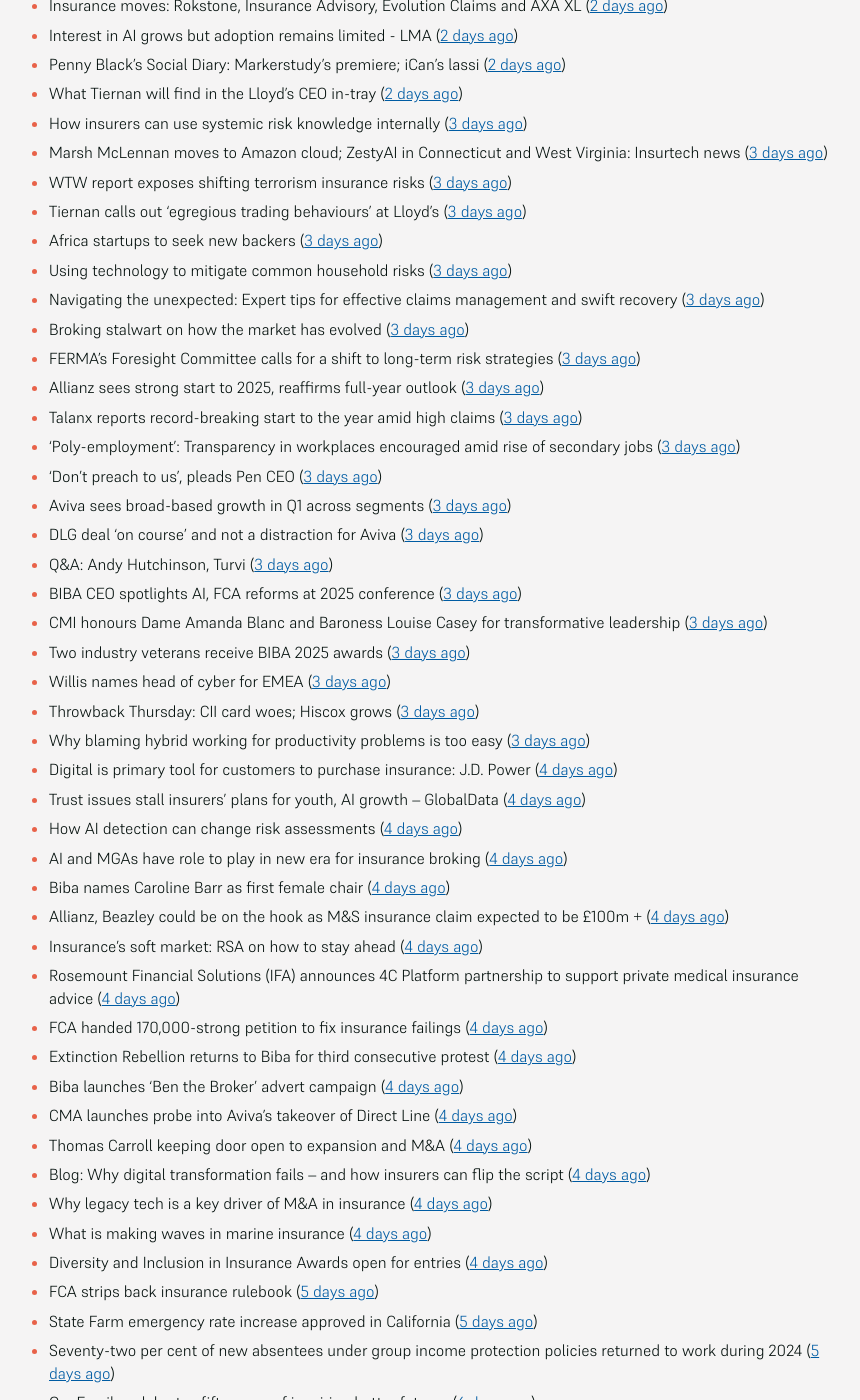
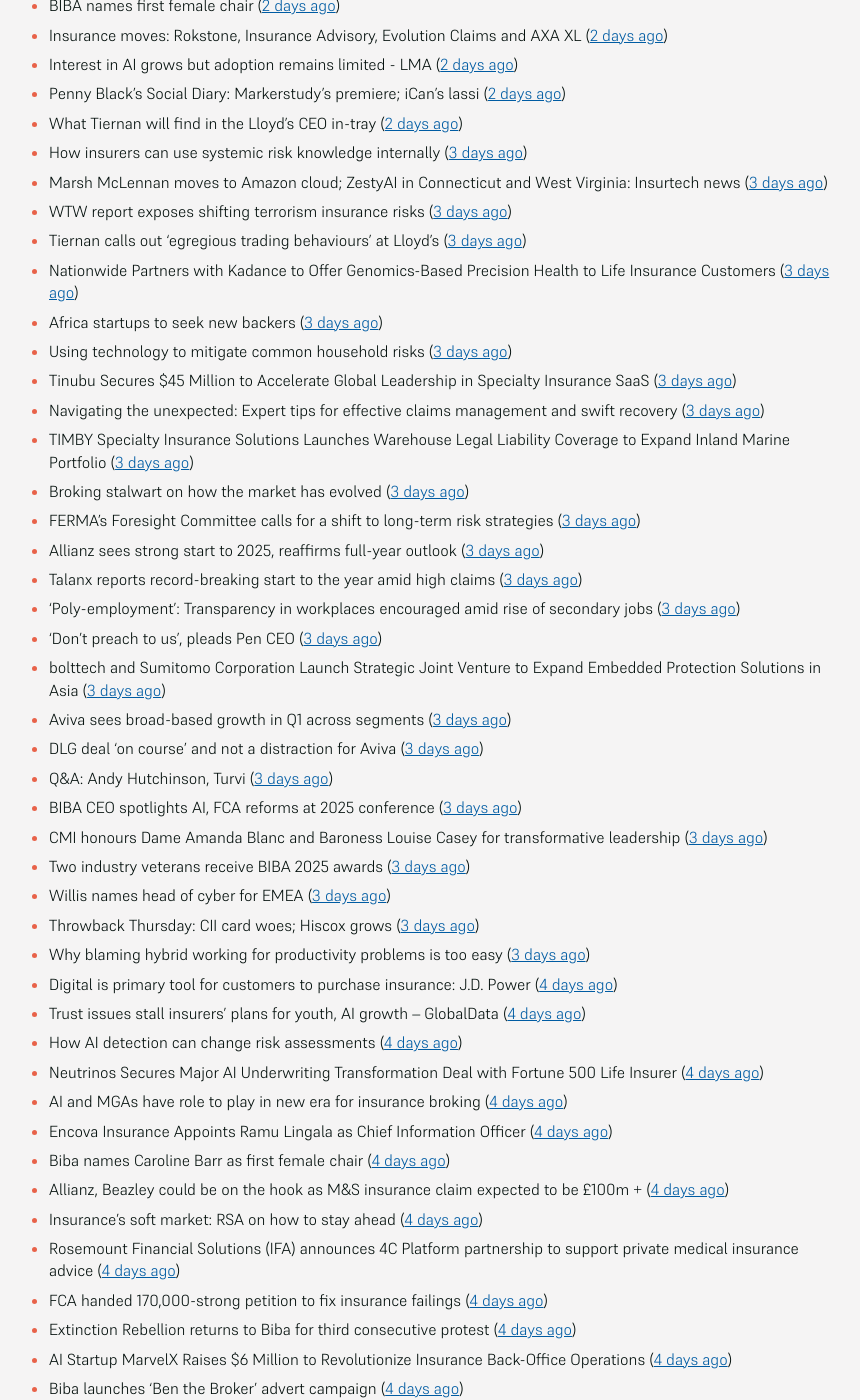
Before and after one commit to mat-0/feeds.thechels.uk, a Jekyll site: the page built from index.md, in a window 1280 px wide and 1400 px high, scrolled down 2000 px. Shown: the whole window, without its empty margins (215-1075 px from the left). Built offline with Jekyll 4.4.1, drawn with Linux system fonts in a browser that asks for light colours; some of the changed text lies outside the part shown.

Commit message:
New Feed

```diff
--- a/index.md
+++ b/index.md
@@ -8,7 +8,7 @@ description: Latest Updates
 [Get this as an RSS feed](/feed.rss)
 
 <!-- news_marker starts -->
-- Mexican Navy Ship Hits Brooklyn Bridge, Killing Two on Crew ([2 hours ago](https://www.insurancejournal.com/news/east/2025/05/18/824166.htm))
+- Mexican Navy Ship Hits Brooklyn Bridge, Killing Two on Crew ([3 hours ago](https://www.insurancejournal.com/news/east/2025/05/18/824166.htm))
 - Pairing Parametric and Standard Insurance Will Become More Common: East Carolina University Students ([4 hours ago](https://www.insurancejournal.com/magazines/mag-features/2025/05/19/823760.htm))
 - Distracted Drivers Are Overconfident; 20% Still Texting While Driving ([4 hours ago](https://www.insurancejournal.com/magazines/mag-features/2025/05/19/823759.htm))
 - Trouble Brewing? 6 New Risks for Winery and Brewery Clients ([4 hours ago](https://www.insurancejournal.com/magazines/mag-features/2025/05/19/823758.htm))
@@ -47,6 +47,7 @@ description: Latest Updates
 - Concirrus appoints O’Reilly to drive AI product innovation & business growth ([2 days ago](https://www.reinsurancene.ws/concirrus-appoints-oreilly-to-drive-ai-product-innovation-business-growth/))
 - Mental Health is Affecting One in Nine of Working Brits ([2 days ago](https://insurance-edge.net/2025/05/16/mental-health-is-affecting-one-in-nine-of-working-brits/))
 - US P&C industry achieves best underwriting result in over a decade in 2024: Triple-I ([2 days ago](https://www.reinsurancene.ws/us-pc-industry-achieves-best-underwriting-result-in-over-a-decade-in-2024-triple-i/))
+- Cable Insurance Teams Up with TruckerCloud to Enhance Telematics Capabilities ([2 days ago](https://www.insurtechinsights.com/cable-insurance-teams-up-with-truckercloud-to-enhance-telematics-capabilities/))
 - Marsh McLennan stockholders re-elect full slate of Board of Directors ([2 days ago](https://www.reinsurancene.ws/marsh-mclennan-stockholders-re-elect-full-slate-of-board-of-directors/))
 - McLarens aims for net zero by 2050 ([2 days ago](https://www.postonline.co.uk/news/7957770/mclarens-aims-for-net-zero-by-2050))
 - Cyber threats and contract weaknesses dominate supply chain risk agenda in 2025: WTW ([2 days ago](https://www.reinsurancene.ws/cyber-threats-and-contract-weaknesses-dominate-supply-chain-risk-agenda-in-2025-wtw/))
@@ -73,15 +74,19 @@ description: Latest Updates
 - Marsh McLennan moves to Amazon cloud; ZestyAI in Connecticut and West Virginia: Insurtech news ([3 days ago](https://www.dig-in.com/news/marsh-mclennan-to-amazon-cloud-zestyai-and-insurtech-news))
 - WTW report exposes shifting terrorism insurance risks ([3 days ago](https://www.insurancebusinessmag.com/uk/news/breaking-news/wtw-report-exposes-shifting-terrorism-insurance-risks-535909.aspx))
 - Tiernan calls out ‘egregious trading behaviours’ at Lloyd’s ([3 days ago](https://www.postonline.co.uk/lloydslondon/7957765/tiernan-calls-out-egregious-trading-behaviours-at-lloyds))
+- Nationwide Partners with Kadance to Offer Genomics-Based Precision Health to Life Insurance Customers ([3 days ago](https://www.insurtechinsights.com/nationwide-partners-with-kadance-to-offer-genomics-based-precision-health-to-life-insurance-customers/))
 - Africa startups to seek new backers ([3 days ago](https://www.dig-in.com/articles/africa-startups-to-seek-new-backers))
 - Using technology to mitigate common household risks ([3 days ago](https://www.dig-in.com/podcast/using-technology-to-mitigate-common-household-risks))
+- Tinubu Secures $45 Million to Accelerate Global Leadership in Specialty Insurance SaaS ([3 days ago](https://www.insurtechinsights.com/tinubu-secures-45-million-to-accelerate-global-leadership-in-specialty-insurance-saas/))
 - Navigating the unexpected: Expert tips for effective claims management and swift recovery ([3 days ago](https://www.insurancebusinessmag.com/uk/news/property-insurance/navigating-the-unexpected-expert-tips-for-effective-claims-management-and-swift-recovery-535498.aspx))
+- TIMBY Specialty Insurance Solutions Launches Warehouse Legal Liability Coverage to Expand Inland Marine Portfolio ([3 days ago](https://www.insurtechinsights.com/timby-specialty-insurance-solutions-launches-warehouse-legal-liability-coverage-to-expand-inland-marine-portfolio/))
 - Broking stalwart on how the market has evolved ([3 days ago](https://www.insurancebusinessmag.com/uk/news/breaking-news/broking-stalwart-on-how-the-market-has-evolved-535809.aspx))
 - FERMA's Foresight Committee calls for a shift to long-term risk strategies ([3 days ago](https://www.insurancebusinessmag.com/uk/news/non-profits/fermas-foresight-committee-calls-for-a-shift-to-longterm-risk-strategies-535808.aspx))
 - Allianz sees strong start to 2025, reaffirms full-year outlook ([3 days ago](https://www.insurancebusinessmag.com/uk/news/breaking-news/allianz-sees-strong-start-to-2025-reaffirms-fullyear-outlook-535802.aspx))
 - Talanx reports record-breaking start to the year amid high claims ([3 days ago](https://www.insurancebusinessmag.com/uk/news/breaking-news/talanx-reports-recordbreaking-start-to-the-year-amid-high-claims-535796.aspx))
 - 'Poly-employment': Transparency in workplaces encouraged amid rise of secondary jobs ([3 days ago](https://www.insurancebusinessmag.com/uk/news/breaking-news/polyemployment-transparency-in-workplaces-encouraged-amid-rise-of-secondary-jobs-535784.aspx))
 - ‘Don’t preach to us’, pleads Pen CEO ([3 days ago](https://www.postonline.co.uk/broker/7957752/dont-preach-to-us-pleads-pen-ceo))
+- bolttech and Sumitomo Corporation Launch Strategic Joint Venture to Expand Embedded Protection Solutions in Asia ([3 days ago](https://www.insurtechinsights.com/bolttech-and-sumitomo-corporation-launch-strategic-joint-venture-to-expand-embedded-protection-solutions-in-asia/))
 - Aviva sees broad-based growth in Q1 across segments ([3 days ago](https://www.insurancebusinessmag.com/uk/news/breaking-news/aviva-sees-broadbased-growth-in-q1-across-segments-535781.aspx))
 - DLG deal ‘on course’ and not a distraction for Aviva ([3 days ago](https://www.postonline.co.uk/news/7957750/dlg-deal-on-course-and-not-a-distraction-for-aviva))
 - Q&A: Andy Hutchinson, Turvi ([3 days ago](https://www.postonline.co.uk/technology/7957394/qa-andy-hutchinson-turvi))
@@ -94,15 +99,19 @@ description: Latest Updates
 - Digital is primary tool for customers to purchase insurance: J.D. Power ([4 days ago](https://www.dig-in.com/news/customers-prefer-buying-insurance-digitally-says-j-d-power))
 - Trust issues stall insurers' plans for youth, AI growth – GlobalData ([4 days ago](https://www.insurancebusinessmag.com/uk/news/breaking-news/trust-issues-stall-insurers-plans-for-youth-ai-growth--globaldata-535747.aspx))
 - How AI detection can change risk assessments ([4 days ago](https://www.dig-in.com/opinion/how-ai-detection-can-change-risk-assessments))
+- Neutrinos Secures Major AI Underwriting Transformation Deal with Fortune 500 Life Insurer ([4 days ago](https://www.insurtechinsights.com/neutrinos-secures-major-ai-underwriting-transformation-deal-with-fortune-500-life-insurer/))
 - AI and MGAs have role to play in new era for insurance broking ([4 days ago](https://www.postonline.co.uk/technology/7957751/ai-and-mgas-have-role-to-play-in-new-era-for-insurance-broking))
+- Encova Insurance Appoints Ramu Lingala as Chief Information Officer ([4 days ago](https://www.insurtechinsights.com/encova-insurance-appoints-ramu-lingala-as-chief-information-officer/))
 - Biba names Caroline Barr as first female chair ([4 days ago](https://www.postonline.co.uk/broker/7957749/biba-names-caroline-barr-as-first-female-chair))
 - Allianz, Beazley could be on the hook as M&S insurance claim expected to be £100m + ([4 days ago](https://www.insurancebusinessmag.com/uk/news/cyber/allianz-beazley-could-be-on-the-hook-as-mands-insurance-claim-expected-to-be-100m--535626.aspx))
 - Insurance's soft market: RSA on how to stay ahead ([4 days ago](https://www.insurancebusinessmag.com/uk/news/business-resilience/insurances-soft-market-rsa-on-how-to-stay-ahead-535625.aspx))
 - Rosemount Financial Solutions (IFA) announces 4C Platform partnership to support private medical insurance advice ([4 days ago](https://ifamagazine.com/rosemount-financial-solutions-ifa-announces-4c-platform-partnership-to-support-private-medical-insurance-advice/))
 - FCA handed 170,000-strong petition to fix insurance failings ([4 days ago](https://www.postonline.co.uk/regulation/7957747/fca-handed-170000-strong-petition-to-fix-insurance-failings))
 - Extinction Rebellion returns to Biba for third consecutive protest ([4 days ago](https://www.postonline.co.uk/news/7957741/extinction-rebellion-returns-to-biba-for-third-consecutive-protest))
+- AI Startup MarvelX Raises $6 Million to Revolutionize Insurance Back-Office Operations ([4 days ago](https://www.insurtechinsights.com/ai-startup-marvelx-raises-6-million-to-revolutionize-insurance-back-office-operations/))
 - Biba launches ‘Ben the Broker’ advert campaign ([4 days ago](https://www.postonline.co.uk/broker/7957742/biba-launches-ben-the-broker-advert-campaign))
 - CMA launches probe into Aviva’s takeover of Direct Line ([4 days ago](https://www.postonline.co.uk/regulation/7957748/cma-launches-probe-into-avivas-takeover-of-direct-line))
+- Bestow Secures $120 Million in Series D to Drive Life Insurance Tech Expansion ([4 days ago](https://www.insurtechinsights.com/bestow-secures-120-million-in-series-d-to-drive-life-insurance-tech-expansion/))
 - Thomas Carroll keeping door open to expansion and M&A ([4 days ago](https://www.postonline.co.uk/broker/7957710/thomas-carroll-keeping-door-open-to-expansion-and-ma))
 - Blog: Why digital transformation fails – and how insurers can flip the script ([4 days ago](https://www.postonline.co.uk/market-access/technology/7957641/blog-why-digital-transformation-fails-and-how-insurers-can-flip-the-script))
 - Why legacy tech is a key driver of M&A in insurance ([4 days ago](https://www.postonline.co.uk/technology/7957402/why-legacy-tech-is-a-key-driver-of-ma-in-insurance))
@@ -110,11 +119,12 @@ description: Latest Updates
 - Diversity and Inclusion in Insurance Awards open for entries ([4 days ago](https://www.postonline.co.uk/people/7957734/diversity-and-inclusion-in-insurance-awards-open-for-entries))
 - FCA strips back insurance rulebook ([5 days ago](https://www.postonline.co.uk/news/7957740/fca-strips-back-insurance-rulebook))
 - State Farm emergency rate increase approved in California ([5 days ago](https://www.dig-in.com/news/state-farm-emergency-rate-increase-approved-in-california))
+- Mike McGavick Joins mea Platform as Board Chairman and Strategic Advisor ([5 days ago](https://www.insurtechinsights.com/mike-mcgavick-joins-mea-platform-as-board-chairman-and-strategic-advisor/))
 - Seventy-two per cent of new absentees under group income protection policies returned to work during 2024 ([5 days ago](https://ifamagazine.com/seventy-two-per-cent-of-new-absentees-under-group-income-protection-policies-returned-to-work-during-2024/))
 - OneFamily celebrates fifty years of inspiring better futures ([6 days ago](https://ifamagazine.com/onefamily-celebrates-fifty-years-of-inspiring-better-futures/))
 - Vitality research reveals gaps in employee awareness of sick leave policies and the role insurers play ([6 days ago](https://ifamagazine.com/vitality-research-reveals-gaps-in-employee-awareness-of-sick-leave-policies-and-the-role-insurers-play/))
 - 9 in 10 life cover applications with mental health disclosures instantly accepted on the underwriter protection platform in 2024 ([6 days ago](https://ifamagazine.com/9-in-10-life-cover-applications-with-mental-health-disclosures-instantly-accepted-on-the-underwriter-protection-platform-in-2024/))
-- IHC Set to Launch AI-Driven Reinsurance Platform in the Gulf Region ([7 days ago](https://thefintechtimes.com/ihc-set-to-launch-ai-driven-reinsurance-platform/))
+- IHC Set to Launch AI-Driven Reinsurance Platform in the Gulf Region ([8 days ago](https://thefintechtimes.com/ihc-set-to-launch-ai-driven-reinsurance-platform/))
 - What to be aware of when contesting a will ([17 days ago](https://ifamagazine.com/what-to-be-aware-of-when-contesting-a-will/))
 - New L&G data reveals value of technology to long-term absence management ([18 days ago](https://ifamagazine.com/new-lg-data-reveals-value-of-technology-to-long-term-absence-management/))
 - Canada Life reveals some of the most common estate planning misconceptions ([19 days ago](https://ifamagazine.com/some-of-the-most-common-estate-planning-misconceptions-revealed/))
```
